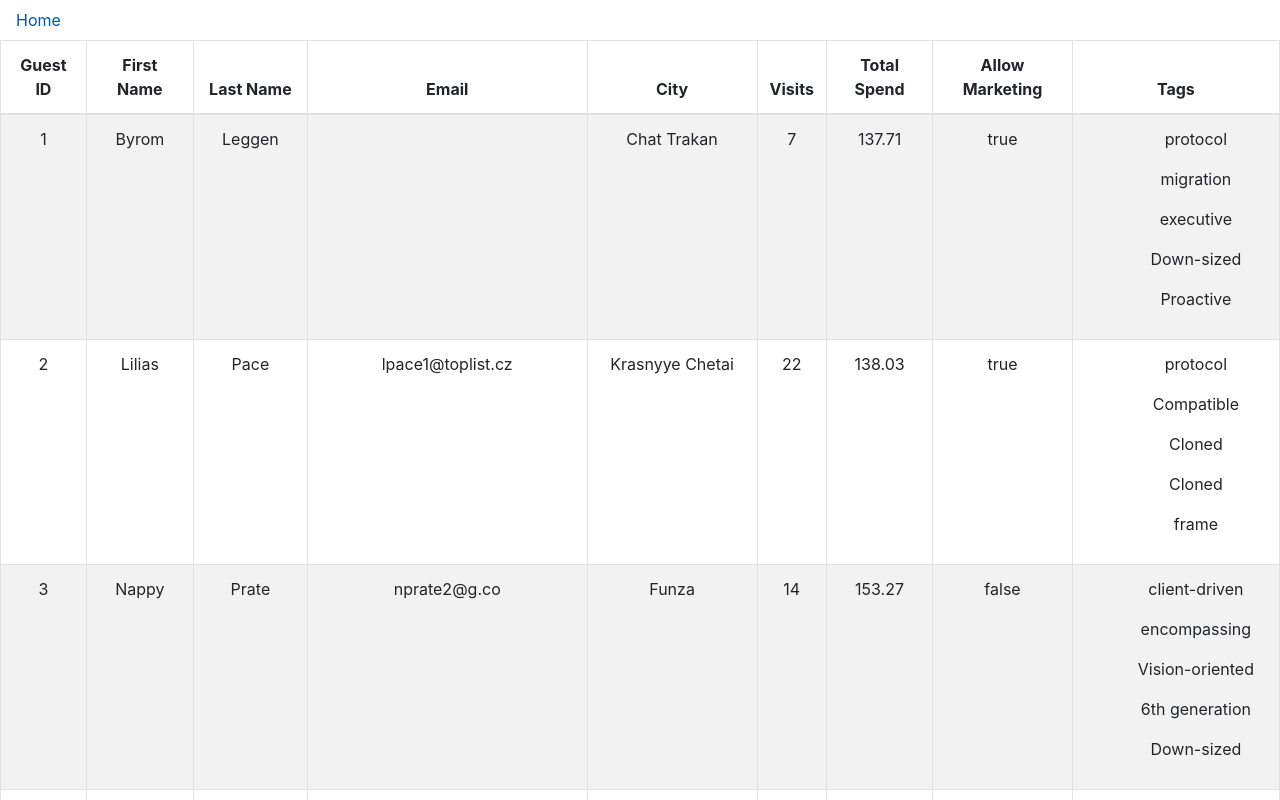
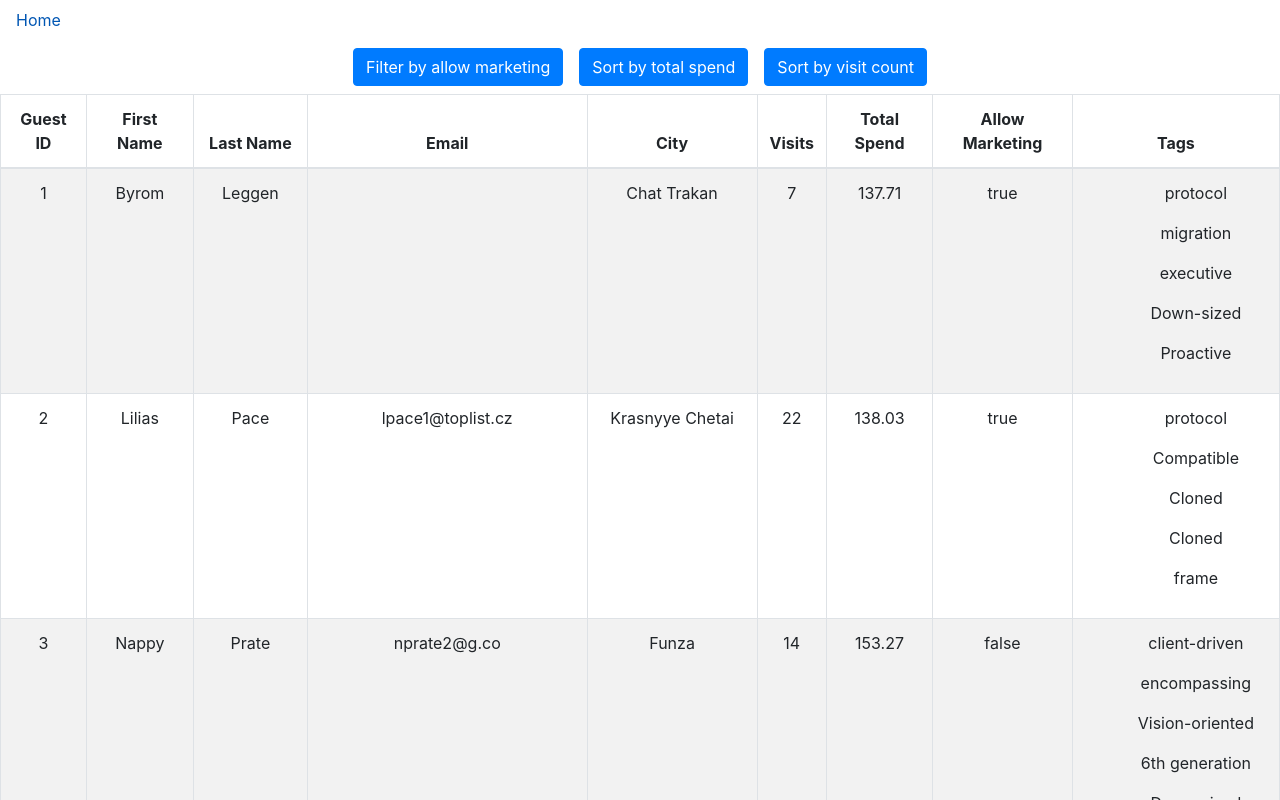
Before and after one commit to VasiliiSikora/cafe-masa, a React (Create React App) app: page / in a window 1280 px wide. Shown: the top 800 px of the page. Built offline with nearby package versions, Linux system fonts and the light colour scheme.

Commit message:
Button components for filtering and sorting.

```diff
--- a/src/App.js
+++ b/src/App.js
@@ -5,12 +5,18 @@ import Footer from "./components/footer/Footer"
 
 import './App.css';
 import 'bootstrap/dist/css/bootstrap.css';
+import FilterMarketingButton from "./components/buttons/FilterMarketingButton";
+import SortTotalSpendButton from "./components/buttons/SortTotalSpendButton";
+import SortTotalCountButton from "./components/buttons/SortTotalCountButton";
 
 
 function App() {
   return (
     <div className="App">
       <Header/>
+      <FilterMarketingButton/>
+      <SortTotalSpendButton/>
+      <SortTotalCountButton/>
       <GuestsTable />
       <Footer/>
     </div>
--- /dev/null
+++ b/src/components/buttons/Buttons.css
@@ -0,0 +1,3 @@
+Button {
+    margin: 8px;
+}
--- /dev/null
+++ b/src/components/buttons/FilterMarketingButton.js
@@ -0,0 +1,12 @@
+import React, { Component } from 'react';
+import { Button } from "react-bootstrap";
+import 'bootstrap/dist/css/bootstrap.css';
+import './Buttons.css'
+
+export default class FilterMarketingButton extends Component {
+    render() {
+        return (
+            <Button>Filter by allow marketing</Button>
+        )
+    }
+}
--- /dev/null
+++ b/src/components/buttons/SortTotalCountButton.js
@@ -0,0 +1,11 @@
+import React, { Component } from 'react';
+import { Button } from "react-bootstrap";
+import 'bootstrap/dist/css/bootstrap.css';
+
+export default class SortTotalCountButton extends Component {
+    render() {
+        return (
+            <Button>Sort by visit count</Button>
+        )
+    }
+}
--- /dev/null
+++ b/src/components/buttons/SortTotalSpendButton.js
@@ -0,0 +1,11 @@
+import React, { Component } from 'react';
+import { Button } from "react-bootstrap";
+import 'bootstrap/dist/css/bootstrap.css';
+
+export default class SortTotalSpendButton extends Component {
+    render() {
+        return (
+            <Button>Sort by total spend</Button>
+        )
+    }
+}
--- a/src/components/guests_table/GuestsTable.js
+++ b/src/components/guests_table/GuestsTable.js
@@ -1,7 +1,7 @@
 import React, { Component } from 'react';
-import 'bootstrap/dist/css/bootstrap.css';
 import { Table } from "react-bootstrap";
 import { Guest } from "../../objects/Guest";
+import 'bootstrap/dist/css/bootstrap.css';
 
 import GuestDataJson from '../../content/Guests'
 
```
